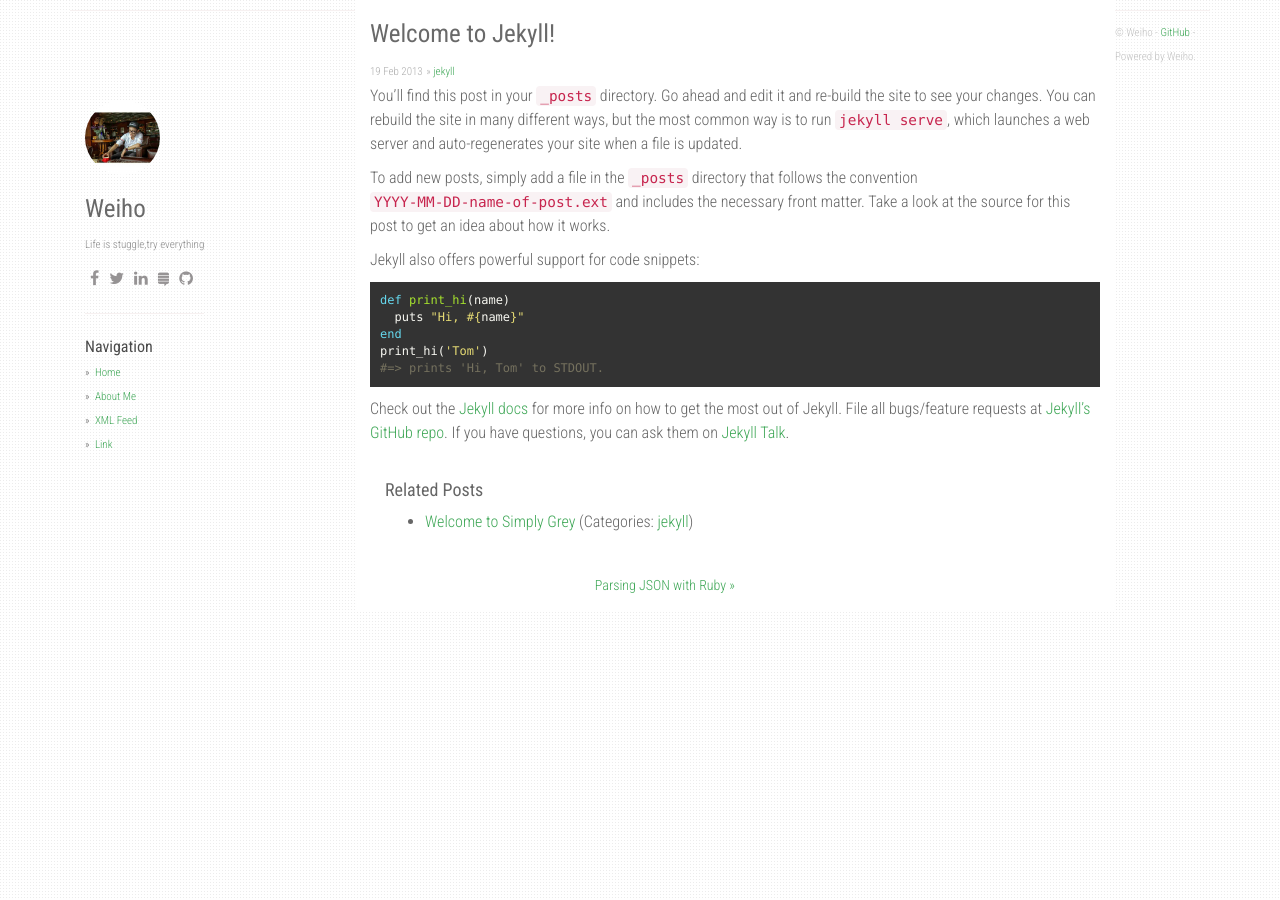
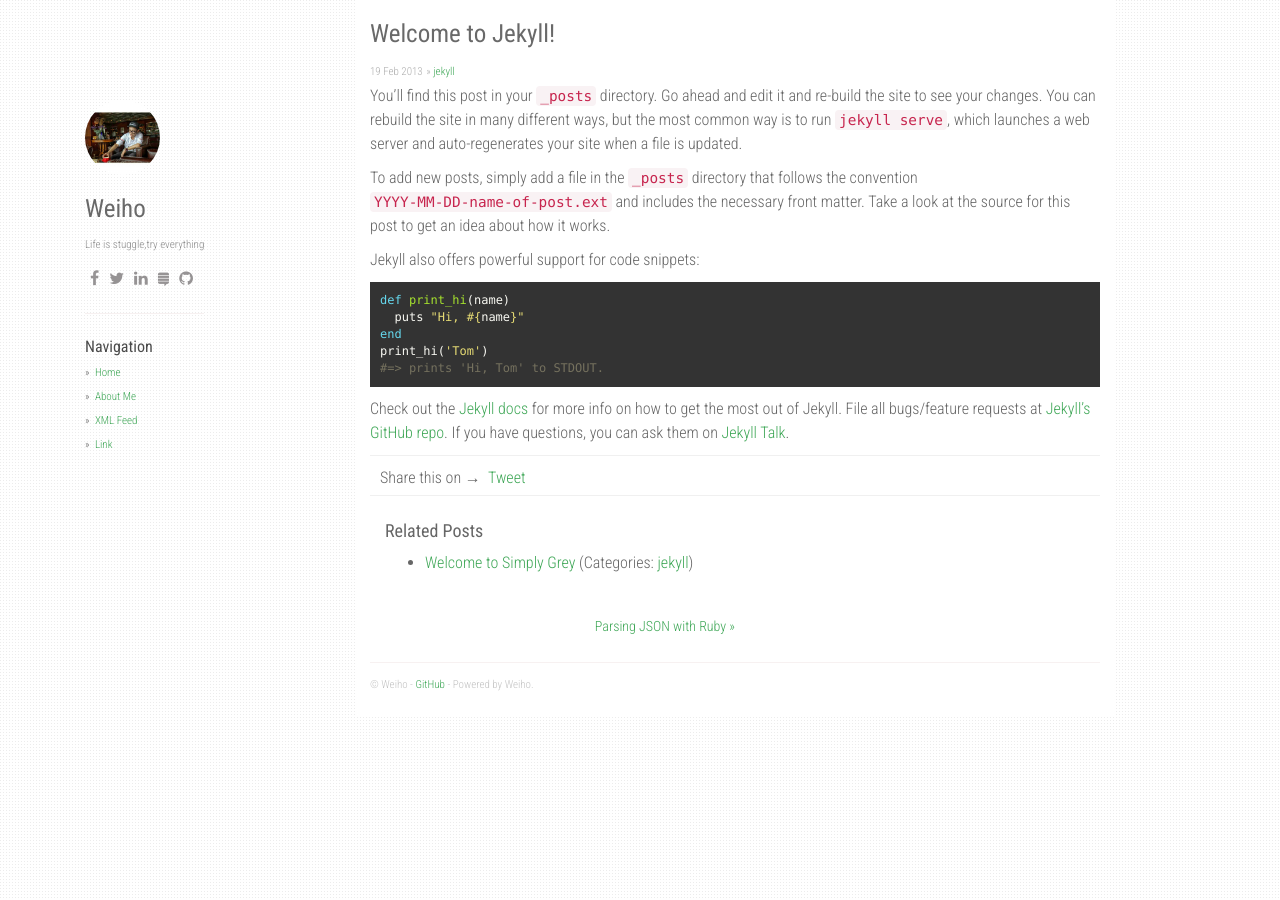
Before and after one commit to we1h0/zhaoweiho.github.io, a Jekyll site: the page built from _posts/2016-04-19-welcome-to-jekyll.markdown, in a window 1280 px wide. Built offline with Jekyll 4.4.1, drawn with Linux system fonts in a browser that asks for light colours; nearby versions of some CDN libraries; comment, search, counter and statistics services are not loaded.

Commit message:
Weiho
blog

```diff
--- /dev/null
+++ b/_includes/share-page.html
@@ -0,0 +1,23 @@
+<div class="share-page">
+  <span style="float: left;">Share this on &rarr;&nbsp;&nbsp;</span>
+
+  <!-- Twitter -->
+  <a href="https://twitter.com/share" class="twitter-share-button" data-via="{{ site.share.twitter_username }}">Tweet</a>
+  <script>!function(d,s,id){var js,fjs=d.getElementsByTagName(s)[0],p=/^http:/.test(d.location)?'http':'https';if(!d.getElementById(id)){js=d.createElement(s);js.id=id;js.src=p+'://platform.twitter.com/widgets.js';fjs.parentNode.insertBefore(js,fjs);}}(document, 'script', 'twitter-wjs');</script>
+
+  <!-- Google + -->
+  <div class="g-plus" data-action="share" data-annotation="bubble"></div>
+  <script src="https://apis.google.com/js/platform.js" async defer></script>
+
+  <!-- Facebook -->
+  <div class="fb-share-button" data-href="{{ site.url }}{{ page.url }}" data-layout="button_count" style="position: relative; top: -8px; left: 3px;"></div>
+</div>
+
+<div id="fb-root"></div>
+<script>(function(d, s, id) {
+  var js, fjs = d.getElementsByTagName(s)[0];
+  if (d.getElementById(id)) return;
+  js = d.createElement(s); js.id = id;
+  js.src = "//connect.facebook.net/en_US/sdk.js#xfbml=1&version=v2.6&appId={{ site.share.fb_appid }}";
+  fjs.parentNode.insertBefore(js, fjs);
+}(document, 'script', 'facebook-jssdk'));</script>
--- a/_layouts/post.html
+++ b/_layouts/post.html
@@ -14,7 +14,7 @@
 
 <div class="content">
   <div class="post">{{ content }}</div>
-<!--  {% include share-page.html %} -->
+  {% include share-page.html %}
 </div>
 
 {% assign hasSimilar = '' %}
@@ -54,7 +54,7 @@
     <a class="next" href="{{ page.next.url }}">{{ page.next.title }} &raquo;</a>
   {% endif %}
 </div>
-<!--
+
 <div class="disqus-comments">
   <div id="disqus_thread"></div>
   <script type="text/javascript">
@@ -71,5 +71,5 @@
     })();
     /* ]]> */
   </script>
-  -->
+
 </div>
```
